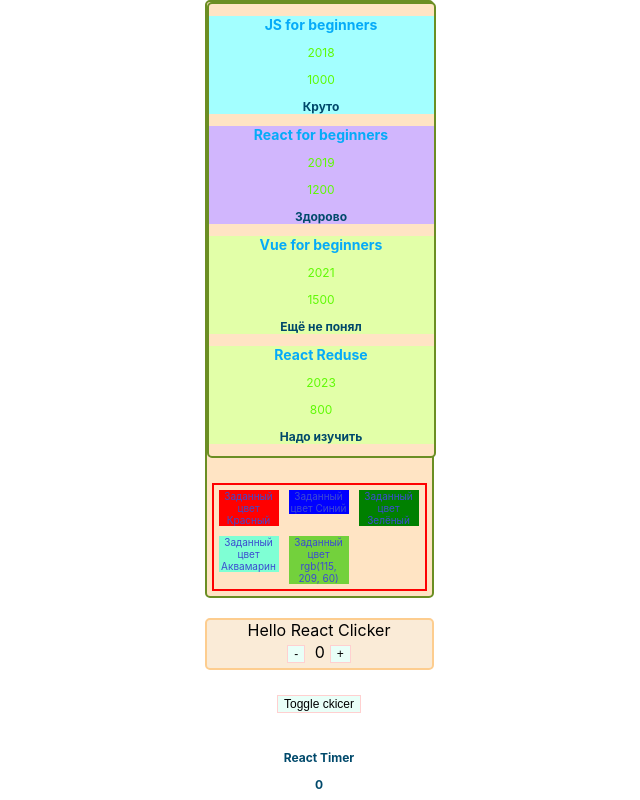
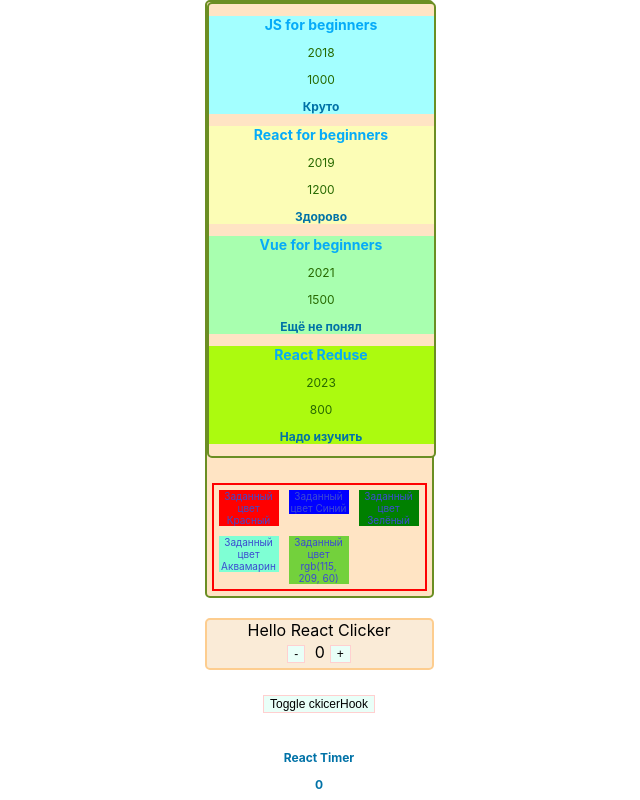
Before and after one commit to ENNA-Egor/less_1, a React (Create React App) app: page / in a window 1280 px wide. Shown: the top 800 px of the page, without its empty margins (321-961 px from the left). Built offline with nearby package versions, Linux system fonts and the light colour scheme.

Commit message:
Разнёс компоненты по папкам

```diff
--- a/src/App.css
+++ b/src/App.css
@@ -42,12 +42,12 @@
   font-size: 14px;
 }
 h3{
-  color: rgb(0, 73, 107);
+  color: rgb(0, 114, 167);
   font-size: 12px;
 }
 
 p{
-  color: rgb(95, 250, 5);
+  color: rgb(39, 105, 0);
   font-size: 12px;
 }
 
@@ -63,10 +63,13 @@
   background-color: rgb(163, 255, 255);
 }
 .two{
-  background-color: rgb(209, 182, 253);
+  background-color: rgb(252, 253, 182);
 }
 .tree{
-  background-color: rgb(226, 255, 168);
+  background-color: rgb(168, 255, 175);
+}
+.four{
+  background-color: rgb(172, 250, 15);
 }
 
 
--- a/src/App.jsx
+++ b/src/App.jsx
@@ -1,14 +1,14 @@
 import React, { useState } from 'react';
 import './App.css';
-import Books from './module/Books';
-import Colors from './module/Colors';
-import Clicker from './module/Clicker';
-import Timer from './module/Timer';
-import TimerHook from './module/TimerHook';
+import Books from './module/Books/Books';
+import Colors from './module/Colors/Colors';
+import Clicker from './module/Clicker/Clicker';
+import Timer from './module/Timer/Timer';
+import TimerHook from './module/Timer/TimerHook';
 import AppRemove from './module/removePost/AppRemove';
 import AppRemoveCard from './module/removeCard/AppRemoveCard';
 import FormApp from './module/Form/FormApp';
-import ClickerHook from './module/ClickerHook';
+import ClickerHook from './module/Clicker/ClickerHook';
 
 
 function App() {
@@ -27,7 +27,7 @@
        < Clicker />
        <br />
        <div>
-        <button onClick={() =>setClicerHook(!isClickerHook)}>Toggle ckicer</button>
+        <button onClick={() =>setClicerHook(!isClickerHook)}>Toggle ckicerHook</button>
        {isClickerHook && < ClickerHook />}
        </div>
        <br />
--- a/src/module/Books.jsx
+++ b/src/module/Books/Books.jsx
@@ -14,7 +14,7 @@
         <div className='tree'>
           <Book name="Vue for beginners" year="2021" price="1500" rezume ="Ещё не понял"/>
         </div>
-        <div className='tree'>
+        <div className='four'>
           <Book name="React Reduse" year="2023" price="800" rezume ="Надо изучить"/>
         </div>
     </div>
```
Also changed, not shown: src/module/Books/Book.jsx (renamed from src/module/Book.jsx), src/module/Clicker/Clicker.jsx (renamed from src/module/Clicker.jsx), src/module/Clicker/ClickerHook.jsx (renamed from src/module/ClickerHook.jsx), src/module/Colors/ColorPal.jsx (renamed from src/module/ColorPal.jsx), src/module/Colors/Colors.jsx (renamed from src/module/Colors.jsx), src/module/Timer/Timer.jsx (renamed from src/module/Timer.jsx), src/module/Timer/TimerHook.jsx (renamed from src/module/TimerHook.jsx).
